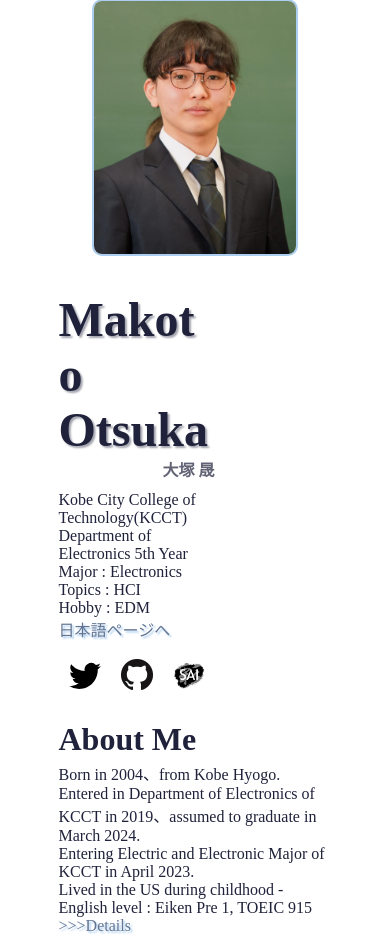
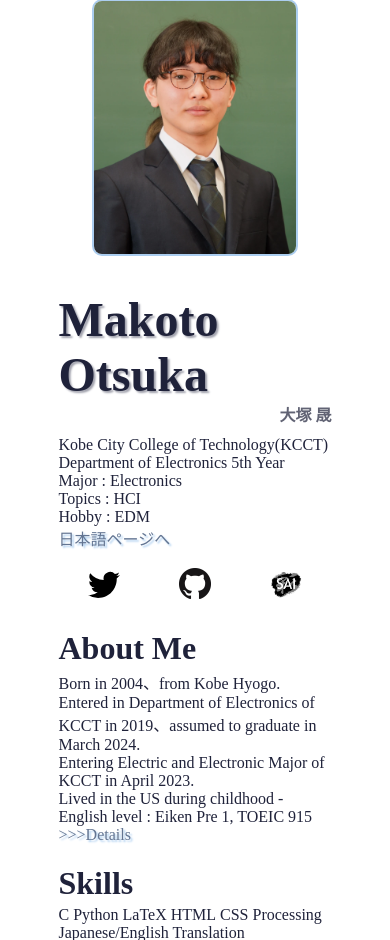
Before and after one commit to r119310/r119310.github.io, a PHP site: page /EN/home.html in a window 390 px wide. Shown: the part 97-1037 px from the top of the page. Run offline with PHP 8.4, Linux system fonts and the light colour scheme.

Commit message:
small hot fix

```diff
--- a/CSS/main.css
+++ b/CSS/main.css
@@ -176,6 +176,10 @@ h1{
         display: block;
     }
 
+    .ssIntro{
+        width: 100%;
+    }
+
     .selfPictArea{
         text-align: center;
     }
```
